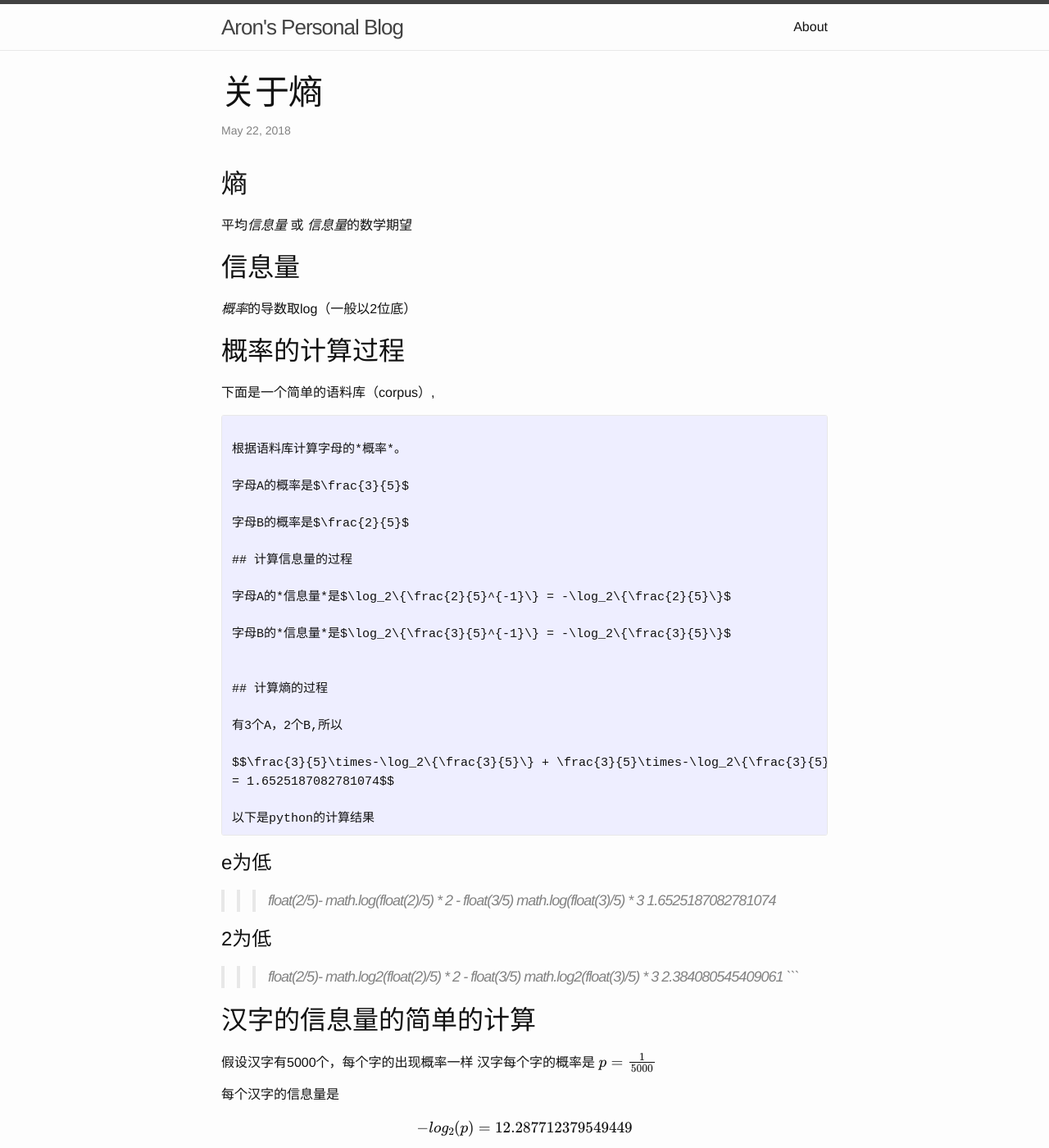
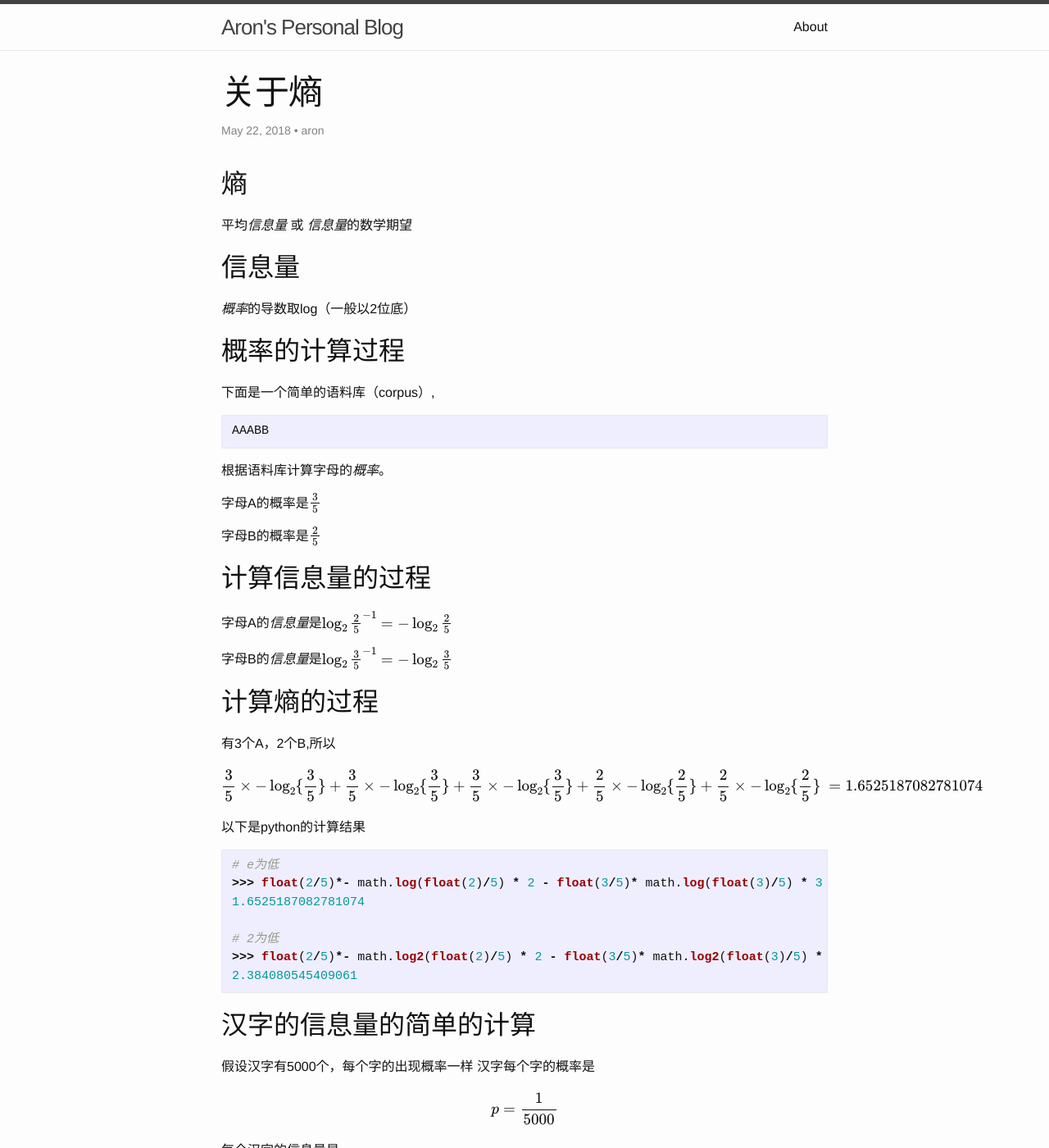
Before and after one commit to aronsoyol/aronsoyol.github.io, a Jekyll site: the page built from _posts/2018-05-22-entropy.markdown, in a window 1280 px wide and 1400 px high. Shown: the whole window at 82% size. Built offline with Jekyll 4.4.1, drawn with Linux system fonts in a browser that asks for light colours; nearby versions of some CDN libraries; formulas are drawn with MathJax 3.

Commit message:
fix some

````diff
--- a/_posts/2018-05-22-entropy.markdown
+++ b/_posts/2018-05-22-entropy.markdown
@@ -1,5 +1,6 @@
 ---
 layout: post
+author: aron
 title: "关于熵"
 date: "2018-05-22 11:17:04 +0900"
 permalink: entropy
@@ -17,7 +18,11 @@ permalink: entropy
 
 下面是一个简单的语料库（corpus）,
 
-```AAABB```
+
+```
+AAABB
+```
+
 
 根据语料库计算字母的*概率*。
 
@@ -40,7 +45,8 @@ $$\frac{3}{5}\times-\log_2\{\frac{3}{5}\} + \frac{3}{5}\times-\log_2\{\frac{3}{5
 = 1.6525187082781074$$
 
 以下是python的计算结果
-```
+
+```python
 # e为低
 >>> float(2/5)*- math.log(float(2)/5) * 2 - float(3/5)* math.log(float(3)/5) * 3
 1.6525187082781074
@@ -54,6 +60,7 @@ $$\frac{3}{5}\times-\log_2\{\frac{3}{5}\} + \frac{3}{5}\times-\log_2\{\frac{3}{5
 
 假设汉字有5000个，每个字的出现概率一样
 汉字每个字的概率是
+
 $$p=\frac{1}{5000}$$
 
 每个汉字的信息量是
@@ -69,6 +76,7 @@ $$-log_2(p)= 12.287712379549449$$
 每个蒙文字母的概率是
 $$p=\frac{1}{256} = 0.00390625$$
 
+
 每个蒙文字母的信息量是
 
 $$-log_2(p)= 8.0$$
````
